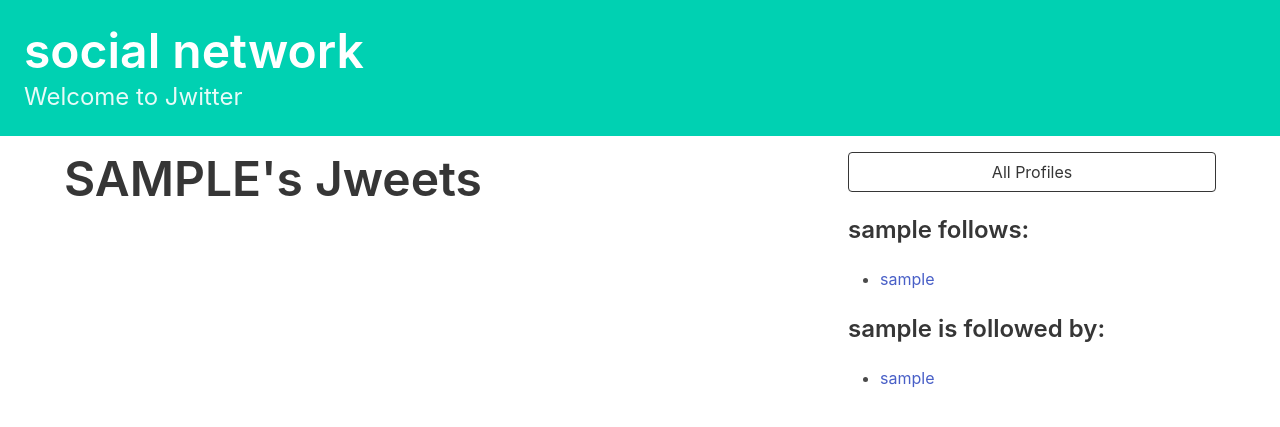
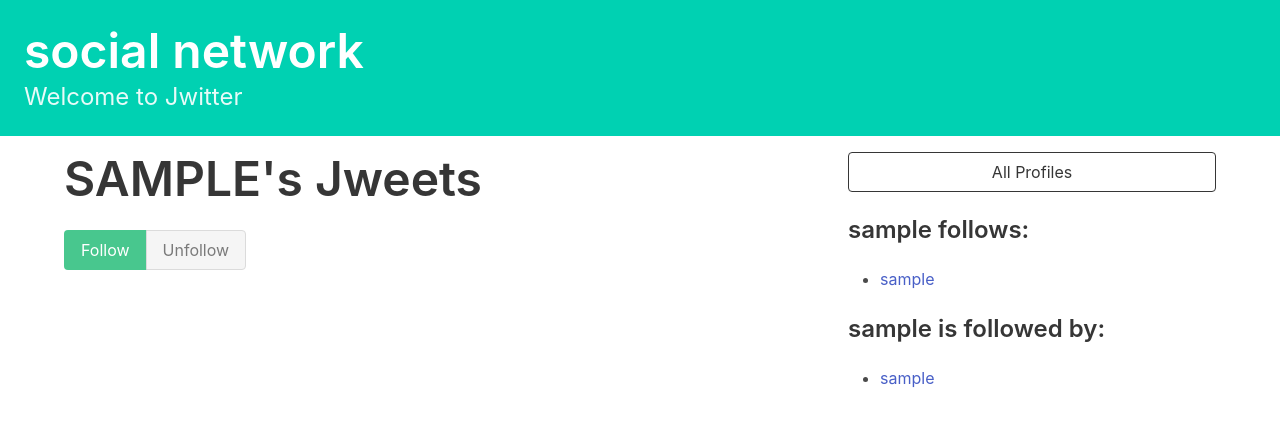
Before and after one commit to shahrokh-rhmani/social-network, a Django app: page /profile/1 in a window 1280 px wide. Shown: the top 427 px of the page. Run offline with Django 3.2, Linux system fonts and the light colour scheme; tables that the repository leaves empty hold one stand-in row (values such as "Sample post").

Commit message:
add button follow and unfollow

```diff
--- a/templates/jwitter/profile.html
+++ b/templates/jwitter/profile.html
@@ -9,7 +9,15 @@
         {{profile.user.username|upper}}'s Jweets
     </h1>
     </div>
-
+    <div class="buttons has-addons">
+      {% if profile in user.profile.follows.all %}
+      <button class="button is-success is-static">Follow</button>
+      <button class="button is-danger">Unfollow</button>
+      {% else %}
+      <button class="button is-success">Follow</button>
+      <button class="button is-danger is-static">Unfollow</button>
+      {% endif %}
+    </div>
 </div>
 
 <div class="column is-one-third">
```
